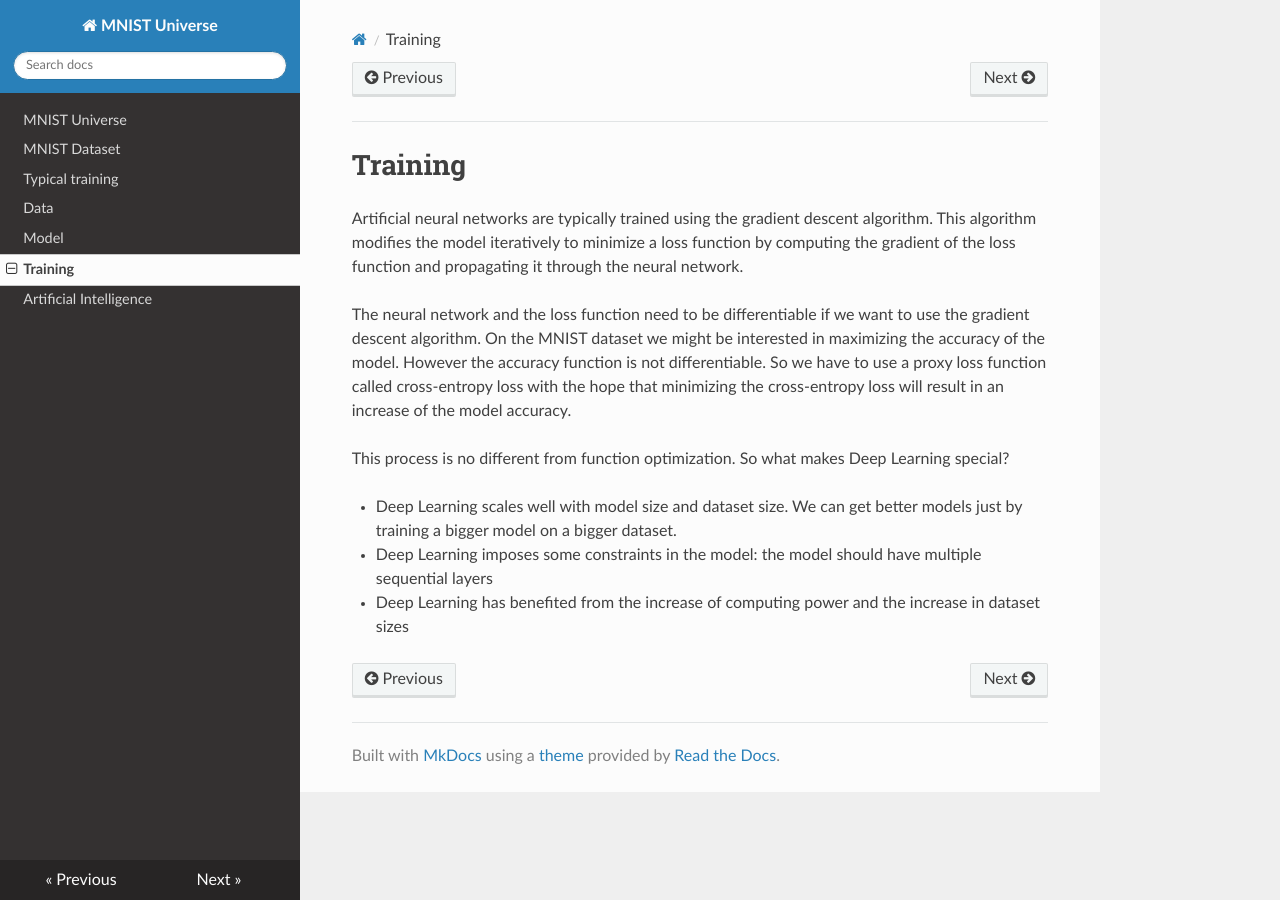
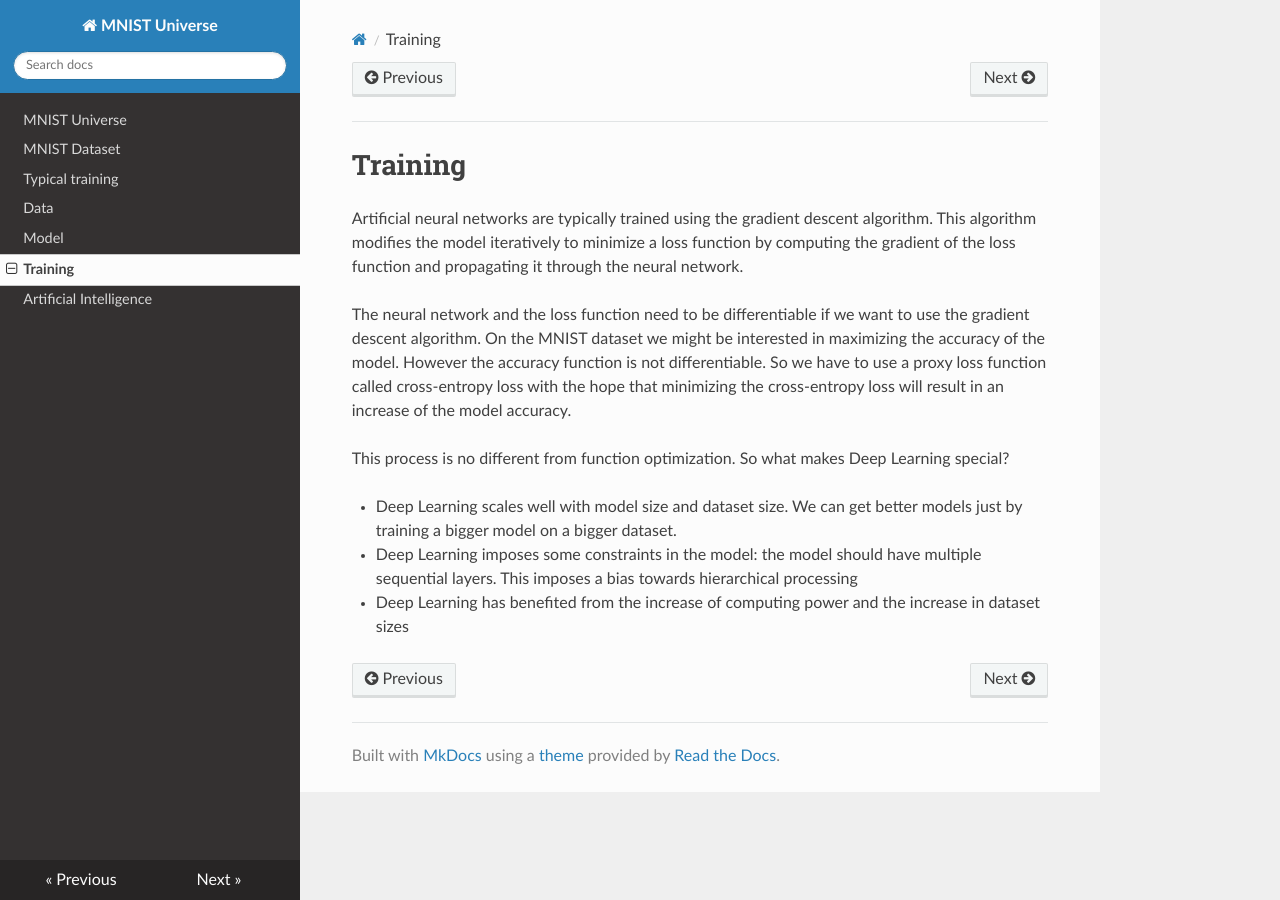
Before and after one commit to ironbar/mnist_universe, an MkDocs documentation site: the page built from docs/04_training.md, in a window 1280 px wide. Built offline with MkDocs 1.6.1, drawn with Linux system fonts in a browser that asks for light colours; nearby versions of some CDN libraries.

Commit message:
Update 04_training.md

```diff
--- a/docs/04_training.md
+++ b/docs/04_training.md
@@ -14,5 +14,5 @@ This process is no different from function optimization. So what makes Deep Lear
 
 - Deep Learning scales well with model size and dataset size. We can get better models just by training
   a bigger model on a bigger dataset.
-- Deep Learning imposes some constraints in the model: the model should have multiple sequential layers
+- Deep Learning imposes some constraints in the model: the model should have multiple sequential layers. This imposes a bias towards hierarchical processing
 - Deep Learning has benefited from the increase of computing power and the increase in dataset sizes
```
